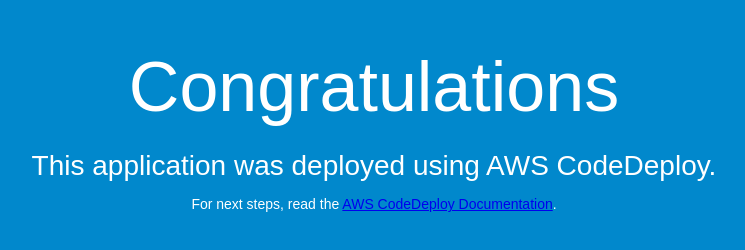
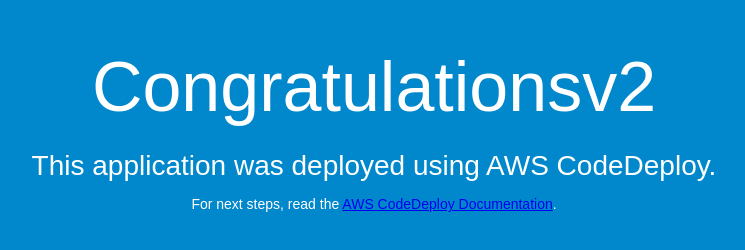
Before and after one commit to dwtthemvp/testrepo, a plain HTML site: page index.html in a window 1280 px wide. Shown: the whole page, without its empty margins (266-1011 px from the left). Drawn offline with Linux system fonts and the light colour scheme.

Commit message:
Update index.html

```diff
--- a/index.html
+++ b/index.html
@@ -26,7 +26,7 @@
 </head>
 <body>
   <div align="center">
-    <h1>Congratulations</h1>
+    <h1>Congratulationsv2</h1>
     <h2>This application was deployed using AWS CodeDeploy.</h2>
     <p>For next steps, read the <a href="http://aws.amazon.com/documentation/codedeploy">AWS CodeDeploy Documentation</a>.</p>
   </div>
```
